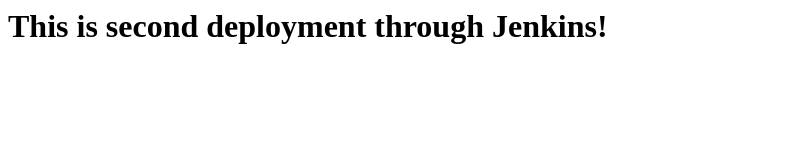
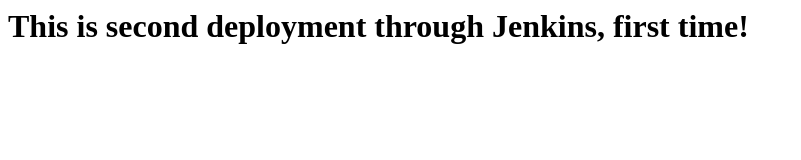
Before and after one commit to roderavindra/test_project, a plain HTML site: page index.html in a window 1280 px wide. Shown: the whole page, without its empty margins (0-801 px from the left). Drawn offline with Linux system fonts and the light colour scheme.

Commit message:
added index

```diff
--- a/index.html
+++ b/index.html
@@ -1,3 +1,3 @@
 <html>
-<h1>This is second deployment through Jenkins!
+<h1>This is second deployment through Jenkins, first time!
 </html>
```
